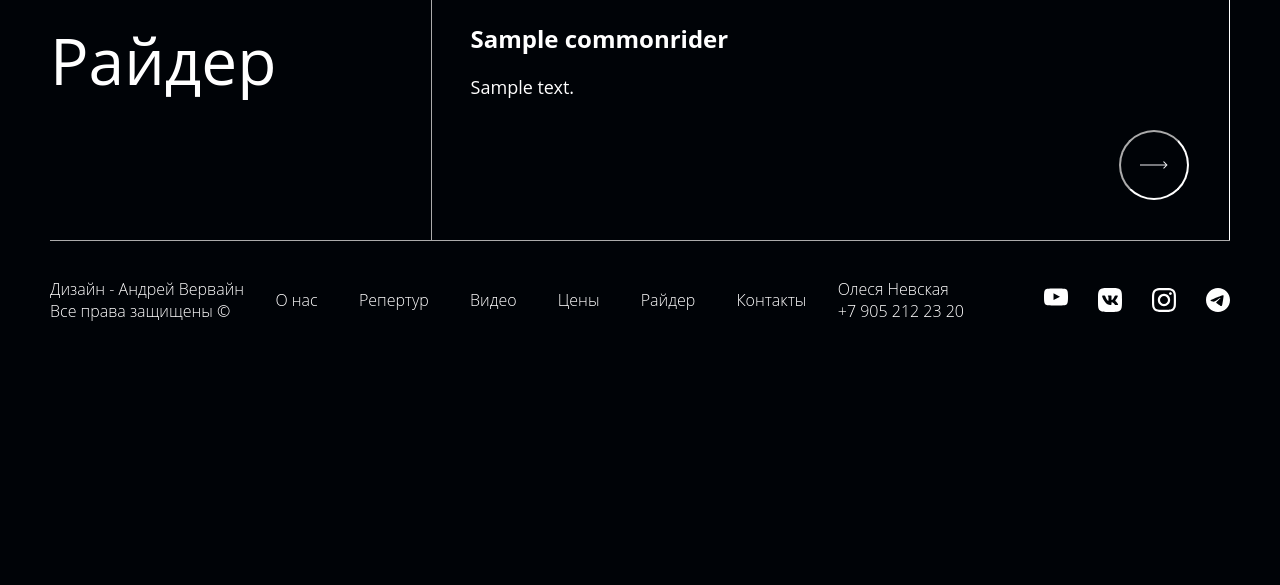
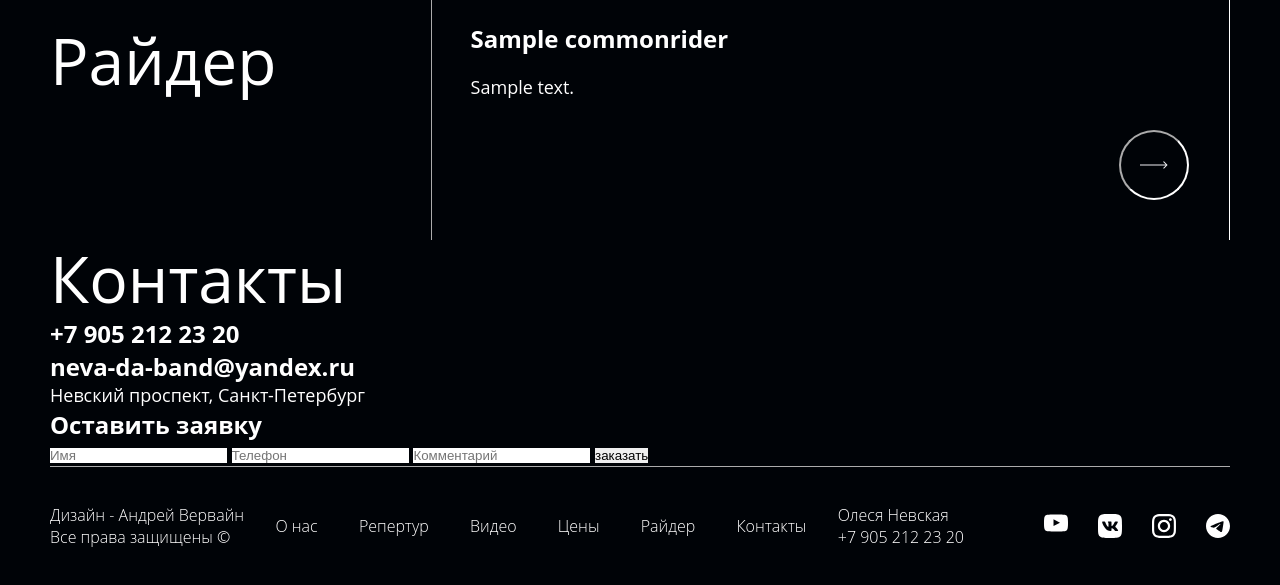
Before and after one commit to Svyat21/NEVA-DA-APP, a Django app: page / in a window 1280 px wide. Shown: the part 5090-5675 px from the top of the page. Before the commit the page ends 5411 px from the top, so only its background shows below. Run offline with Django 3.2, Linux system fonts and the light colour scheme; tables that the repository leaves empty hold one stand-in row (values such as "Sample post"); grey boxes marked "Sample" are stand-in pictures; some libraries are stand-ins or nearby versions.

Commit message:
added a feedback form block

```diff
--- /dev/null
+++ b/nevada_app/nevada_shop/templates/nevada_shop/_contacts.html
@@ -0,0 +1,29 @@
+<div class="contacts_contain">
+    <div class="contacts_left">
+        <h1 class="h1_main">Контакты</h1>
+    </div>
+    <div class="contacts_right">
+        <div class="contacts_body">
+            <div class="contacts_text">
+                <h1 class="h1_standart">+7 905 212 23 20</h1>
+                <h1 class="h1_standart">neva-da-band@yandex.ru</h1>
+                <p>Невский проспект, Санкт-Петербург</p>
+            </div>
+            <h1 class="h1_standart">Оставить заявку</h1>
+            <form class="contacts_form" action="{% url 'home' %}" method="POST">
+                {% csrf_token %}
+                <label class="" for="{{ form.name.id_for_label }}">
+                    {{ form.name }}
+                </label>
+                <label class="" for="{{ form.phone.id_for_label }}">
+                    {{ form.phone }}
+                </label>
+                <label class="" for="{{ form.question.id_for_label }}">
+                    {{ form.question }}
+                </label>
+                <button class="form_button" type="submit" id="feedback">заказать</button>
+            </form>
+        </div>
+        <div class="up"></div>
+    </div>
+</div>
--- a/nevada_app/nevada_shop/templates/nevada_shop/index.html
+++ b/nevada_app/nevada_shop/templates/nevada_shop/index.html
@@ -19,4 +19,5 @@
     {% include 'nevada_shop/_video.html' %}
     {% include 'nevada_shop/_price.html' %}
     {% include 'nevada_shop/_rider.html' %}
+    {% include 'nevada_shop/_contacts.html' %}
 {% endblock %}
```
